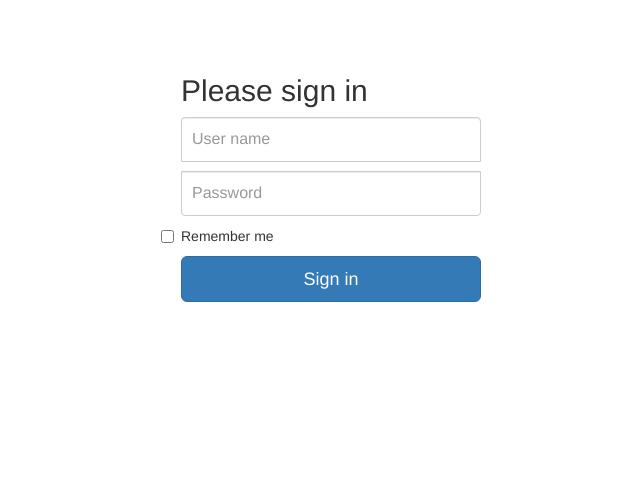
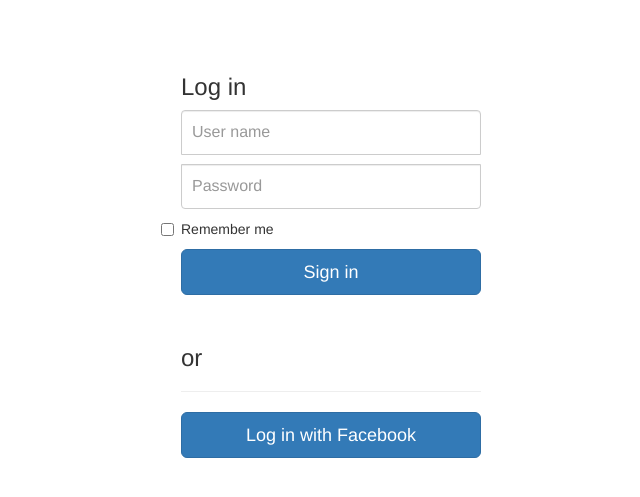
Before and after one commit to spchuang/community, a Flask app: page /account/login in a window 1280 px wide. Shown: the part 51-548 px from the top of the page, without its empty margins (309-949 px from the left). Run offline with Flask 2, Linux system fonts and the light colour scheme; parts of the project's set-up code (start-up, migrations or seed data) failed here and were passed over; some libraries are stand-ins or nearby versions.

Commit message:
add fb login button in sign in page

```diff
--- a/src/controllers/account.py
+++ b/src/controllers/account.py
@@ -12,6 +12,7 @@ mod = Blueprint('account', __name__, url_prefix='/account')
 @mod.route('/signup', methods=['GET', 'POST'])
 def signup():
    form = SignupForm()
+
    if form.validate_on_submit():
       hashed_password = bcrypt.hashpw(form.password.data,bcrypt.gensalt())
 
@@ -26,9 +27,23 @@ def signup():
       return redirect(url_for('account.login'))
    return render_template('account/signup.html', form=form)
 
+@mod.route('/fb_signup', methods=['GET','POST'])
+def fb_signup():
+   '''
+   return redirect(url_for('account.fb_login'), code=307)
+   print session
+   me = facebook.get('/me')
+   form = SignupForm()
+   print me
+   '''
+   return render_template('account/signup.html', form=form)
+
+
+
 #this function is strictly for displaying the login page where the user can decide whether to use the default login fr the facebook login
 @mod.route('/login', methods=['GET'])
 def login():
+
    #if user is already logged in, take him somewhere else
    if g.user.is_authenticated():
       return redirect(request.args.get('next') or url_for('community_page.list'))
--- a/src/templates/account/login.html
+++ b/src/templates/account/login.html
@@ -4,9 +4,9 @@
 
 <div class="container">
 
-   <form action="{{ url_for('account.login') }}"  method=post class="form-signin">
+   <form action="{{ url_for('account.default_login') }}"  method=post class="form-signin">
       {{form.hidden_tag()}}
-      <h2 class="form-signin-heading">Please sign in</h2>
+      <h3 class="form-signin-heading">Log in</h3>
       {{ render_input_field(form.user_name, "User name") }}
       {{ render_input_field(form.password, "Password", "password") }}
 
@@ -17,6 +17,14 @@
       <button class="btn btn-lg btn-primary btn-block" type="submit">Sign in</button>
    </form>
 
+   <form action="{{ url_for('account.fb_login') }}"  method=post class="form-signin">
+
+      <h3>or</h3>
+      <hr>
+      {{form.hidden_tag()}}
+      <button class="btn btn-lg btn-primary btn-block" type="submit">Log in with Facebook</button>
+   </form>
+
 
 </div> <!-- /container -->
 
```
Also changed, not shown: src/templates/account/signup.html (+8 -0 lines), config.py (line endings or trailing spaces).
